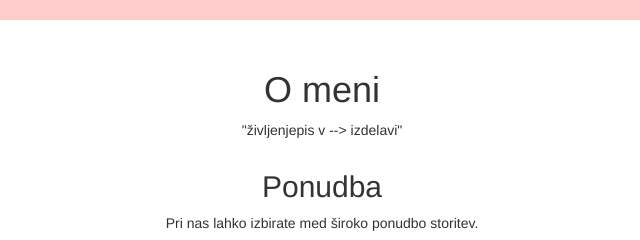
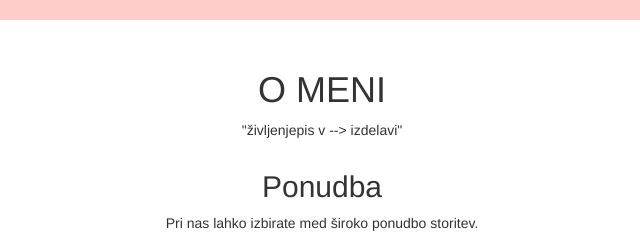
Before and after one commit to MojcaFranic/Mirko, a plain HTML site: page index.html in a window 1280 px wide. Shown: the part 486-726 px from the top of the page, 318-958 px from the left. Drawn offline with Linux system fonts and the light colour scheme.

Commit message:
dodatek drugič

```diff
--- a/index.html
+++ b/index.html
@@ -66,7 +66,7 @@
 
         <div class="container">
 
-            <center><h1>O meni</h1>
+            <center><h1>O MENI</h1>
             <p>"življenjepis v --> izdelavi"</p></center>
         </div>
 
```
